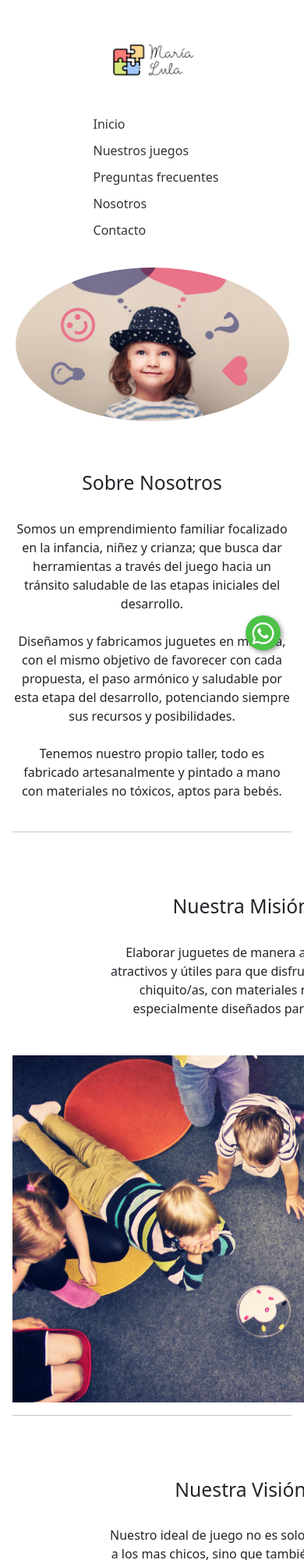
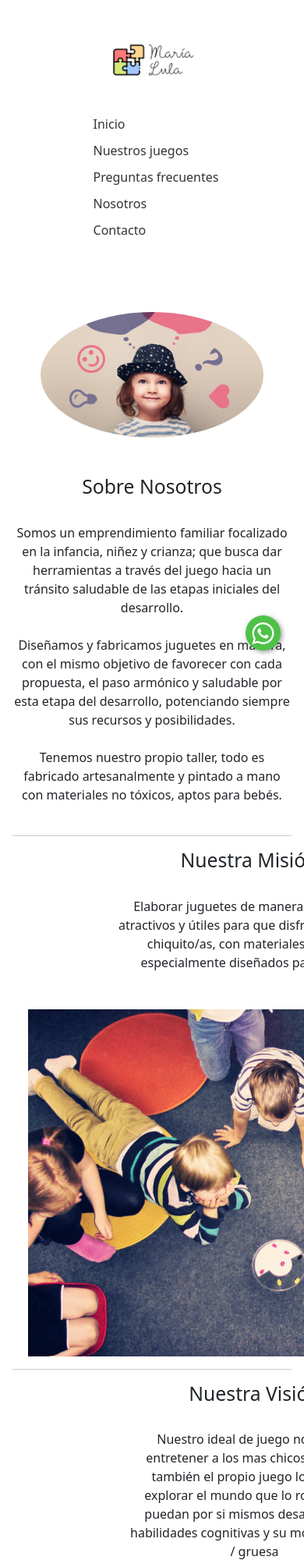
Before and after one commit to yanimica/marialula, a plain HTML site: page assets/pages/nosotros.html in a window 390 px wide. Shown: the top 2000 px of the page at 78% size. Drawn offline with nearby package versions, Linux system fonts and the light colour scheme.

Commit message:
mas cambios en nosotros

```diff
--- a/assets/pages/nosotros.html
+++ b/assets/pages/nosotros.html
@@ -37,14 +37,10 @@
     </header>
 
     <main>
-
-        <section>
+        <section class="infoGral">
             <div class="fotoHome">
                 <img src="../img/home.jpg" alt="nena pensando">
             </div>
-        </section>
-
-        <section class="infoGral">
             <div class="infoNuestra">
                 <h2>Sobre Nosotros</h2>
                 <br>
--- a/scss/_nosotros.scss
+++ b/scss/_nosotros.scss
@@ -16,7 +16,7 @@
     padding: 2rem;
     background-image: url(../assets/img/fondo\ degrade.jpg);
     background-repeat: no-repeat;
-    background-size: cover;
+    background-size:auto;
 }
 
 .infoNuestra {
@@ -36,9 +36,8 @@
     justify-content: center;
 }
 
-
 .mision {
-    margin-top: 5rem;
+    align-items: center;
     display: flex;
 }
 
@@ -48,28 +47,21 @@
 }
 
 .misionImage {
-    flex: 1;
-    display: flex;
-    justify-content: flex-end;
-    align-items: center;
+    margin-left: 20px;
 }
 
 .vision {
-    margin-top: 5rem;
+    align-items: center;
     display: flex;
-    justify-content: space-between;
 }
 
 .visionContent {
-    flex: 0 0 50%;
-    padding-right: 1rem;
+    flex: 1;
+    padding-left: 1rem;
 }
 
 .visionImage {
-    flex: 1;
-    display: flex;
-    justify-content: flex-start;
-    align-items: center;
+    margin-right: 20px;
 }
 
 .ubicacion {
--- a/scss/_responsive.scss
+++ b/scss/_responsive.scss
@@ -189,6 +189,11 @@
     margin-top: 18rem;
   }
 
+  .fotoHome img {
+    max-width: 40%;
+    margin-top: 8rem;
+  }
+
   .mision {
     display: flex;
     align-items: center;
@@ -213,7 +218,7 @@
   .background-image .cuestionario {
     margin-top: 20rem;
 }
-
+}
 
 /*---------- Mobile----------------- */
 @media screen and (max-width: 480px) {
@@ -308,9 +313,10 @@
   .fotoHome img {
     border-radius: 50%;
     margin-top: 14%;
+    max-width: 80%;
+    margin-top: 6rem;
   }
   .carousel{
     margin-top: 14rem;
   }
 }
-}
```
Also changed, not shown: assets/pages/contacto.html (+0 -6 lines), css/main.css, scss/_footer.scss (line endings or trailing spaces).
